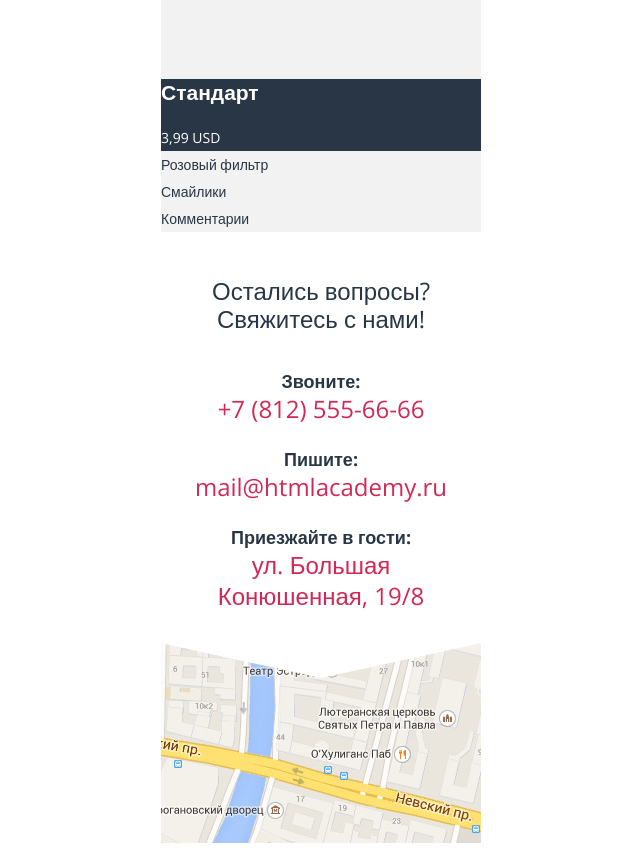
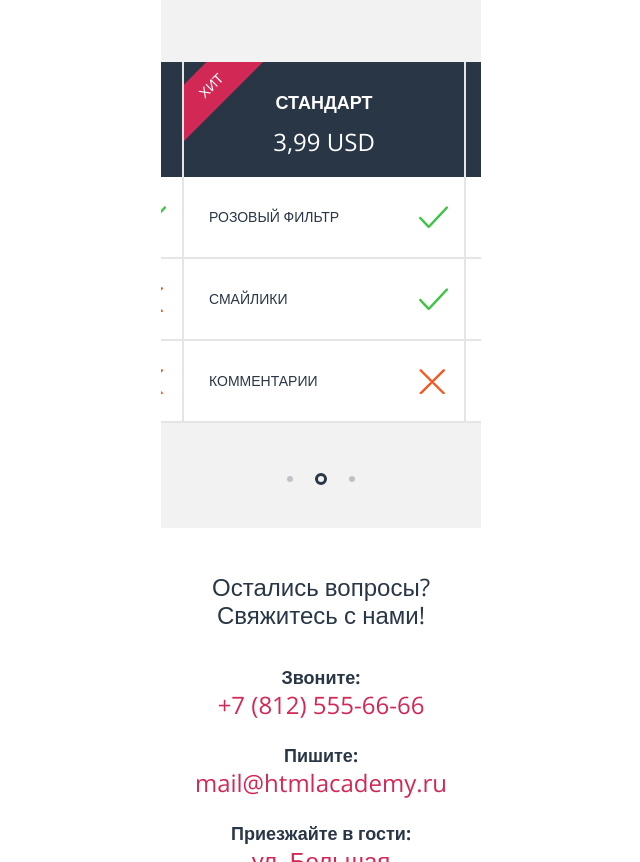
Before and after one commit to artbataev/43924-pink, a website: page index.html in a window 1280 px wide. Shown: the part 2168-3030 px from the top of the page, without its empty margins (319-959 px from the left). Drawn offline with nearby package versions, Linux system fonts and the light colour scheme; files that its build step writes are made by us from their sources.

Commit message:
Главная закончена. Остались мелкие правки

```diff
--- a/index.html
+++ b/index.html
@@ -109,7 +109,29 @@
 
     <section class="price">
       <div class="slider-price">
-        <article class="slider-price  slider-price__item--hit">
+        <div class="slider-price__wrapper">
+          <article class="slider-price__item">
+            <div class="slider-price__heading">
+              <h2 class="slider-price__name">
+                Стандарт
+              </h2>
+              <div class="slider-price__price">
+                3,99 USD
+              </div>
+            </div>
+            <div class="slider-price__features">
+              <div class="slider-price__features-item">
+                Розовый фильтр
+              </div>
+              <div class="slider-price__features-item  slider-price__features-item--no">
+                Смайлики
+              </div>
+              <div class="slider-price__features-item  slider-price__features-item--no">
+                Комментарии
+              </div>
+            </div>
+          </article>
+          <article class="slider-price__item  slider-price__item--hit">
             <div class="slider-price__heading">
               <h2 class="slider-price__name">
                 Стандарт
@@ -130,6 +152,28 @@
               </div>
             </div>
           </article>
+          <article class="slider-price__item">
+            <div class="slider-price__heading">
+              <h2 class="slider-price__name">
+                Стандарт
+              </h2>
+              <div class="slider-price__price">
+                3,99 USD
+              </div>
+            </div>
+            <div class="slider-price__features">
+              <div class="slider-price__features-item">
+                Розовый фильтр
+              </div>
+              <div class="slider-price__features-item">
+                Смайлики
+              </div>
+              <div class="slider-price__features-item  slider-price__features-item--no">
+                Комментарии
+              </div>
+            </div>
+          </article>
+        </div>
 
         <div class="slider-price__pagination">
           <i class="slider-price__pagination-item"></i>
--- a/less/components/index_page.less
+++ b/less/components/index_page.less
@@ -143,7 +143,7 @@
         cursor: pointer;
         vertical-align: top;
 
-        border: 3px solid white;
+        border: 3px solid @main-light-color;
         border-radius: 50%;
         background: #bec2c7;
         &:last-child {
@@ -177,8 +177,100 @@
 }
 
 .slider-price {
+    text-transform: uppercase;
+    font-size: 0;
+    line-height: 30px;
+    color: @main-dark-color;
+    overflow: hidden;
+
+    &__wrapper {
+        width: @sm-screen*3;
+        transform: translateX(-@sm-screen + 20 * 3);
+
+    }
+
+    &__item {
+        font-size: 14px;
+        width: @sm-screen - 40;
+        display: inline-block;
+        border-left: 1px solid #e5e5e5;
+        border-right: 1px solid #e5e5e5;
+        position: relative;
+        overflow: hidden;
+
+        &--hit:before {
+            content: "Хит";
+            display: block;
+            position: absolute;
+            left: 0;
+            top: 0;
+            background: @pink-color;
+            color: @main-light-color;
+            transform: rotate(-45deg) translateX(-25px) translateY(-20px);
+            padding: 5px 45px;
+        }
+    }
+
     &__heading {
         color: @main-light-color;
         background: @main-dark-color;
+        padding-top: 25px;
+        text-align: center;
     }
+    &__name {
+        margin: 0;
+        padding: 0;
+        font-size: 18px;
+        color: @main-light-color;
+        margin-bottom: 10px;
+    }
+    &__price {
+        font-size: 24px;
+        font-weight: 300;
+        padding-bottom: 20px;
+    }
+
+    &__features {
+
+    }
+
+    &__features-item {
+        padding: 25px;
+        border-bottom: 2px solid #e5e5e5;
+
+        background: @main-light-color url('../img/icon-ok.png') no-repeat (@sm-screen - 85) 50%;
+        &--no {
+            background: @main-light-color url('../img/icon-no.png') no-repeat (@sm-screen - 85) 50%;
+        }
+    }
+
+    &__pagination {
+        font-size: 0;
+
+        padding-top: 35px;
+        padding-bottom: 25px;
+        text-align: center;
+    }
+    &__pagination-item {
+        display: inline-block;
+
+        width: 6px;
+        height: 6px;
+        margin-right: 19px;
+
+        cursor: pointer;
+        vertical-align: top;
+
+        border: 3px solid @minor-light-color;
+        border-radius: 50%;
+        background: #bec2c7;
+        &:last-child {
+            margin-right: 0;
+        }
+        &--active {
+            border: 3px solid @main-dark-color;
+            background: @minor-light-color;
+        }
+    }
+
 }
--- a/less/components/page_header.less
+++ b/less/components/page_header.less
@@ -40,6 +40,9 @@
         z-index: 10;
 
         display: none;
+        &--active {
+          display: block;
+        }
 
         // Для теста
         // .page-header__nav-bar:hover & {
```
Also changed, not shown: img/icon-no.png (added), img/icon-ok.png (added). Lines whose indentation alone changed are shown as unchanged.
